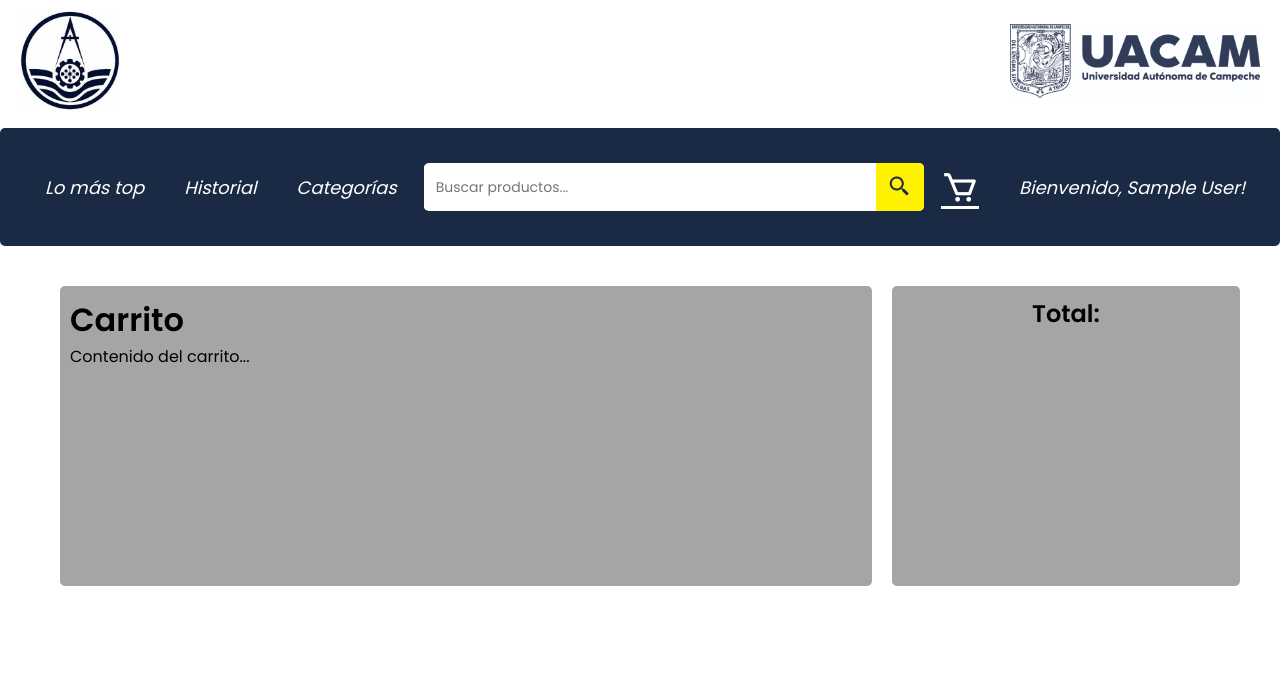
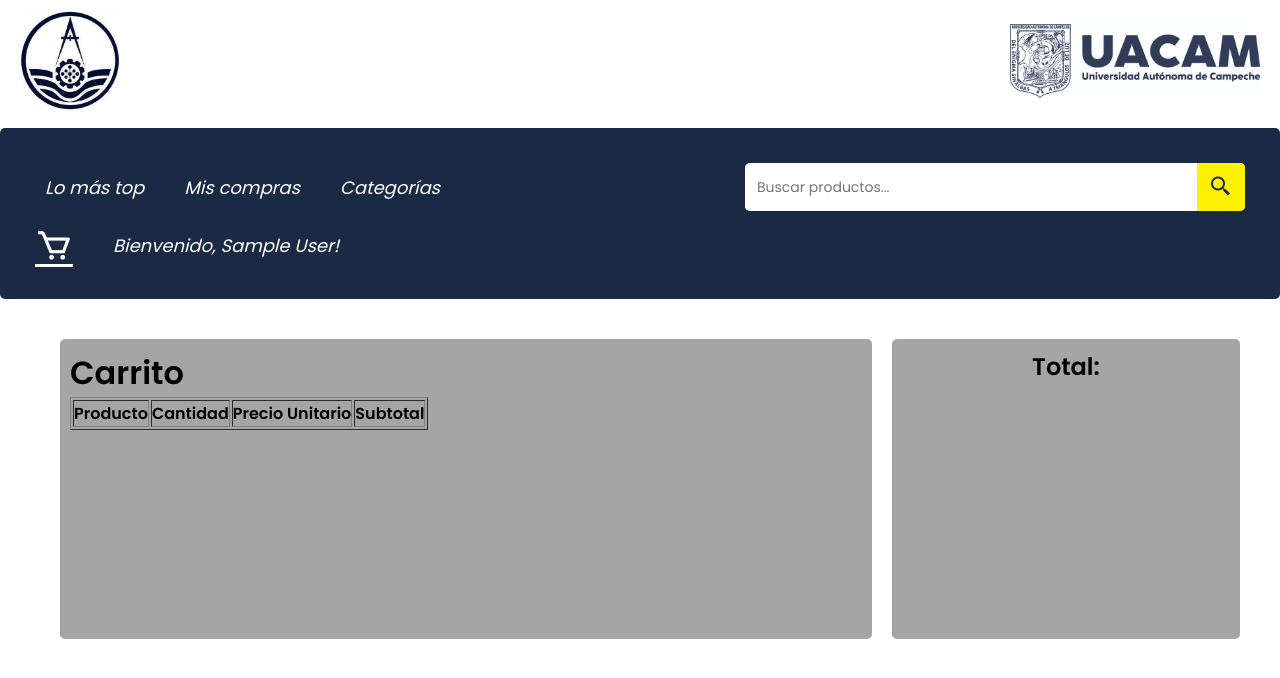
Before and after one commit to Jaime1120/UACommerce, a PHP site: page /views/carritoView.php in a window 1280 px wide. Shown: the top 678 px of the page. Run offline with PHP 8.4, Linux system fonts and the light colour scheme; the visitor is signed in with stand-in values (Sample User, id 1); lists and menus that the app fills with data are empty.

Commit message:
Update CarritoView.php

```diff
--- a/views/CarritoView.php
+++ b/views/CarritoView.php
@@ -16,18 +16,20 @@
         <header>
             <div class="logo-container">
                 <div class="logo-left">
-                    <img src="Recursos/LogoFacu.jpg" alt="Logo Facultad">
+                    <a href="../index.php">
+                        <img src="../Recursos/LogoFacu.jpg" alt="Logo Facultad">
+                    </a>
                 </div>
                 <div class="logo-right">
-                    <img src="Recursos/Logouni.jpg" alt="Logo Página">
+                <img src="../Recursos/Logouni.jpg" alt="Logo Página">
                 </div>
             </div>
             <div class="header-container">
                 <nav class="nav-menu">
                     <ul>
                         <li><a href="#">Lo más top</a></li>
-                        <li><a href="#">Historial</a></li>
-                        <li><a href="views/categorias.php">Categorías</a></li>
+                        <li><a href="#">Mis compras</a></li>
+                        <li><a href="CategoriasView.php">Categorías</a></li>
                     </ul>
                 </nav>
                 <div class="search-bar">
@@ -52,12 +54,10 @@
                         <div class="form-group text-center">
                         <a href="controllers/login.php" class="icon"><i class='bx bx-user'></i></a>
                         </div>
-
                     <?php endif; ?>
                 </div>
             </div>
         </header>
-
         <main>
         <div class="carrito-container">
             <div class="product-list">
@@ -66,10 +66,20 @@
                     <?php
                     if (isset($_SESSION['user_name'])) {
                         // Si el usuario está logueado, muestra el contenido del carrito
-                        echo '<p>Contenido del carrito...</p>'; // Aquí iría el código para mostrar el carrito de compras
+                        echo '<table border="1">
+                            <thead>
+                                <tr>
+                                    <th>Producto</th>
+                                    <th>Cantidad</th>
+                                    <th>Precio Unitario</th>
+                                    <th>Subtotal</th>
+                                </tr>
+                            </thead>
+                            <tbody>';
+                        echo '</tbody></table>';
                     } else {
                         // Si el usuario no está logueado, muestra el mensaje
-                        echo '<p>Inicia sesión para ver el contenido de tu carrito.</p>';
+                        echo '<p><a href="../controllers/login.php">Inicia sesión</a> para ver el contenido de tu carrito.</p>';
                     }
                     ?>
                 </ul>
```
Lines whose indentation alone changed are shown as unchanged.
